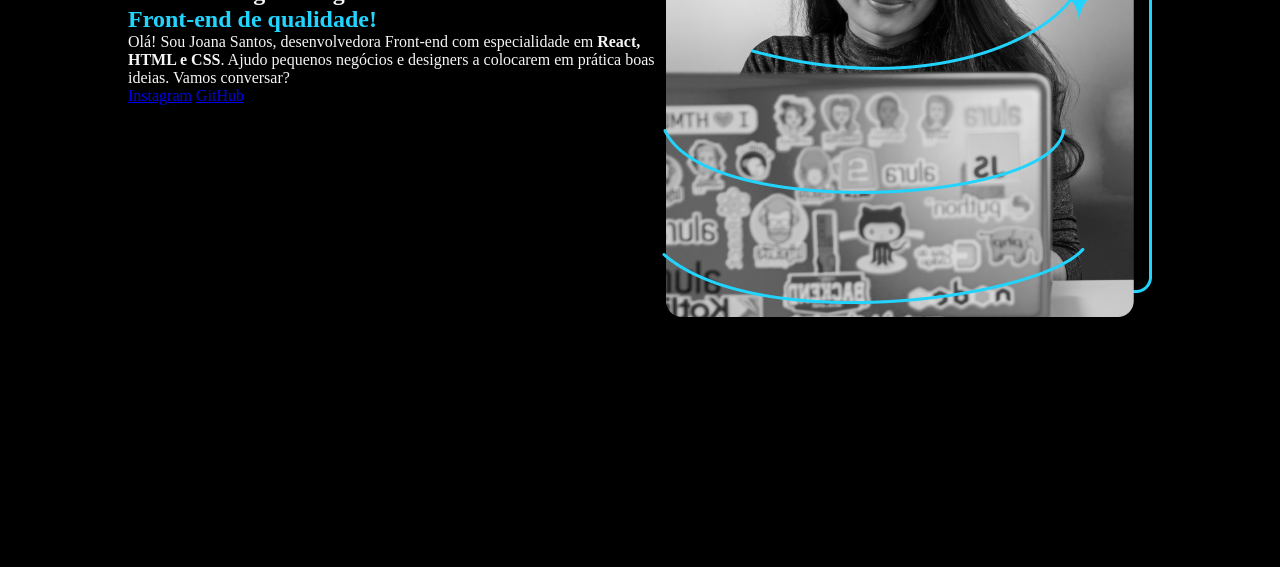
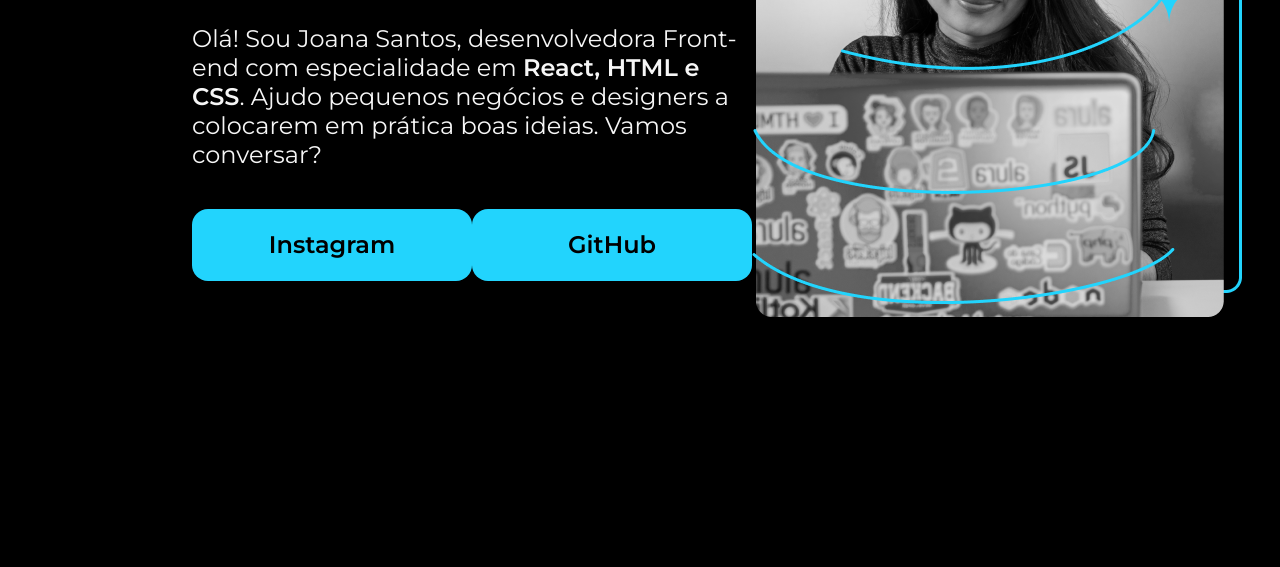
Before and after one commit to bruunooAlmeida/Alura-Repositorio, a plain HTML site: page index.html in a window 1280 px wide. Shown: the part 361-928 px from the top of the page. Drawn offline with nearby package versions, Linux system fonts and the light colour scheme.

Commit message:
Finalizando

```diff
--- a/index.html
+++ b/index.html
@@ -9,21 +9,23 @@
   </head>
   <body>
     <header></header>
-    <main class="conteudo">
-      <section>
-        <h1>
+    <main class="apresentacao">
+      <section class="apresentacao__conteudo">
+          <h1 class="apresentacao__conteudo__titulo">
           Eleve seu negócio digital a outro nível
           <strong class="titulo-destaque">
             com um Front-end de qualidade!
           </strong>
         </h1>
-        <p>
+       <p class="apresentacao__conteudo__texto">
           Olá! Sou Joana Santos, desenvolvedora Front-end com especialidade em
           <strong>React, HTML e CSS</strong>. Ajudo pequenos negócios e
           designers a colocarem em prática boas ideias. Vamos conversar?
         </p>
-        <a href="https://instagram.com/rafaballerini">Instagram</a>
-        <a href="https://github.com/bruunooAlmeida">GitHub</a>
+         <div class="apresentacao__links">
+                <a class="apresentacao__links__link" href="https://instagram.com/rafaballerini">Instagram</a>
+                <a class="apresentacao__links__link" href="https://github.com/guilhermeonrails">GitHub</a>
+            </div>
       </section>
 
       <img
--- a/src/styles/style.css
+++ b/src/styles/style.css
@@ -1,25 +1,59 @@
-*{
+@import url('https://fonts.googleapis.com/css2?family=Krona+One&family=Montserrat:wght@400;600&display=swap');
+
+* {
     margin: 0;
     padding: 0;
 }
-body{
-    height: 100vh ;
+
+body {
+    height: 100vh;
     box-sizing: border-box;
     background-color: #000000;
     color: #F6F6F6;
 }
 
-.conteudo{
+.titulo-destaque {
+    color: #22D4FD;
+}
+
+.apresentacao {
+    margin: 10% 15%;
     display: flex;
     align-items: center;
     justify-content: space-between;
-    margin: 10%;
 }
 
-.conteudo_texto{
-        width: 615px;
+.apresentacao__conteudo {
+    width: 615px;
+    display: flex;
+    flex-direction: column;
+    gap: 40px;
 }
 
-.titulo-destaque{
-    color: #22D4FD;
+.apresentacao__conteudo__titulo {
+    font-size: 36px;
+    font-family: 'Krona One', sans-serif;
 }
+
+.apresentacao__conteudo__texto {
+    font-size: 24px;
+    font-family: 'Montserrat', sans-serif;
+}
+
+.apresentacao__links {
+    display: flex;
+    justify-content: space-between;
+}
+
+.apresentacao__links__link {
+    background-color: #22D4FD;
+    width: 280px;
+    text-align: center;
+    border-radius: 16px;
+    font-size: 24px;
+    font-weight: 600;
+    padding: 21.5px 0;
+    text-decoration: none;
+    color: #000000;
+    font-family: 'Montserrat', sans-serif;
+}
```
